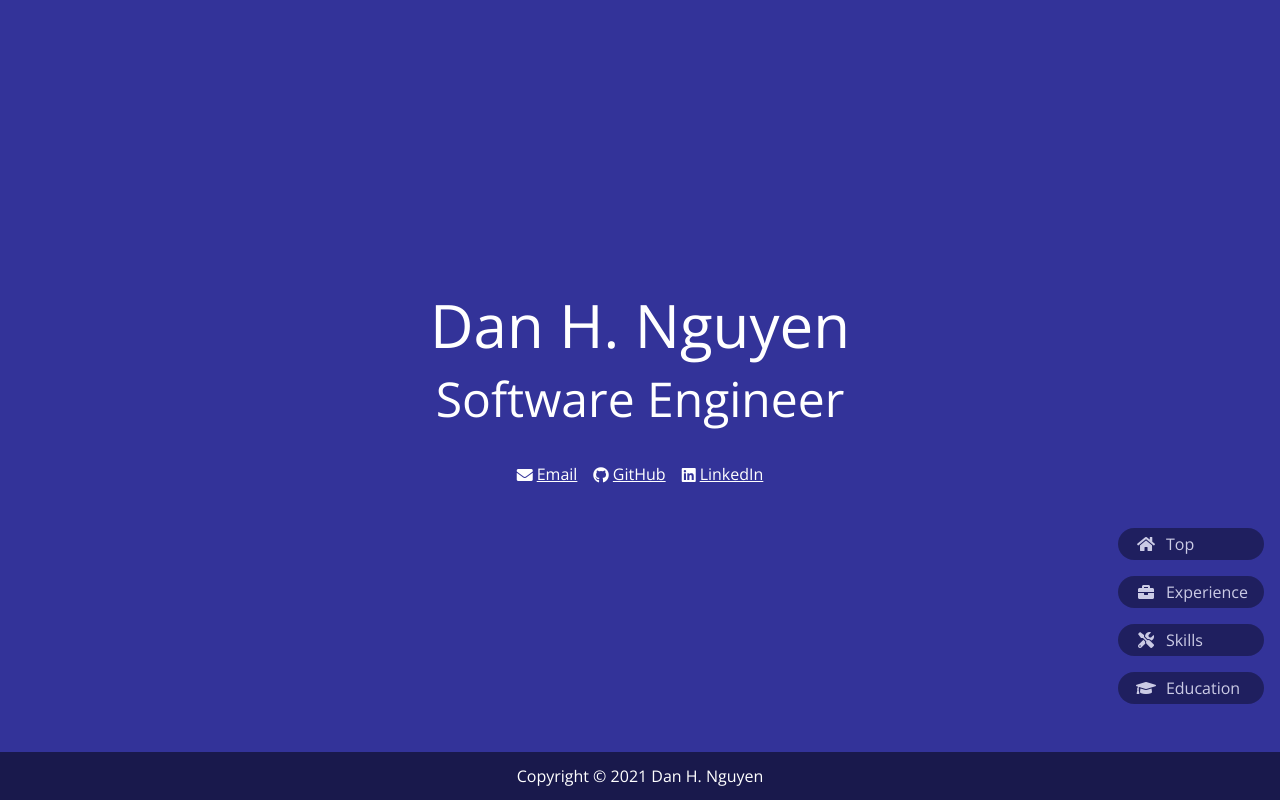
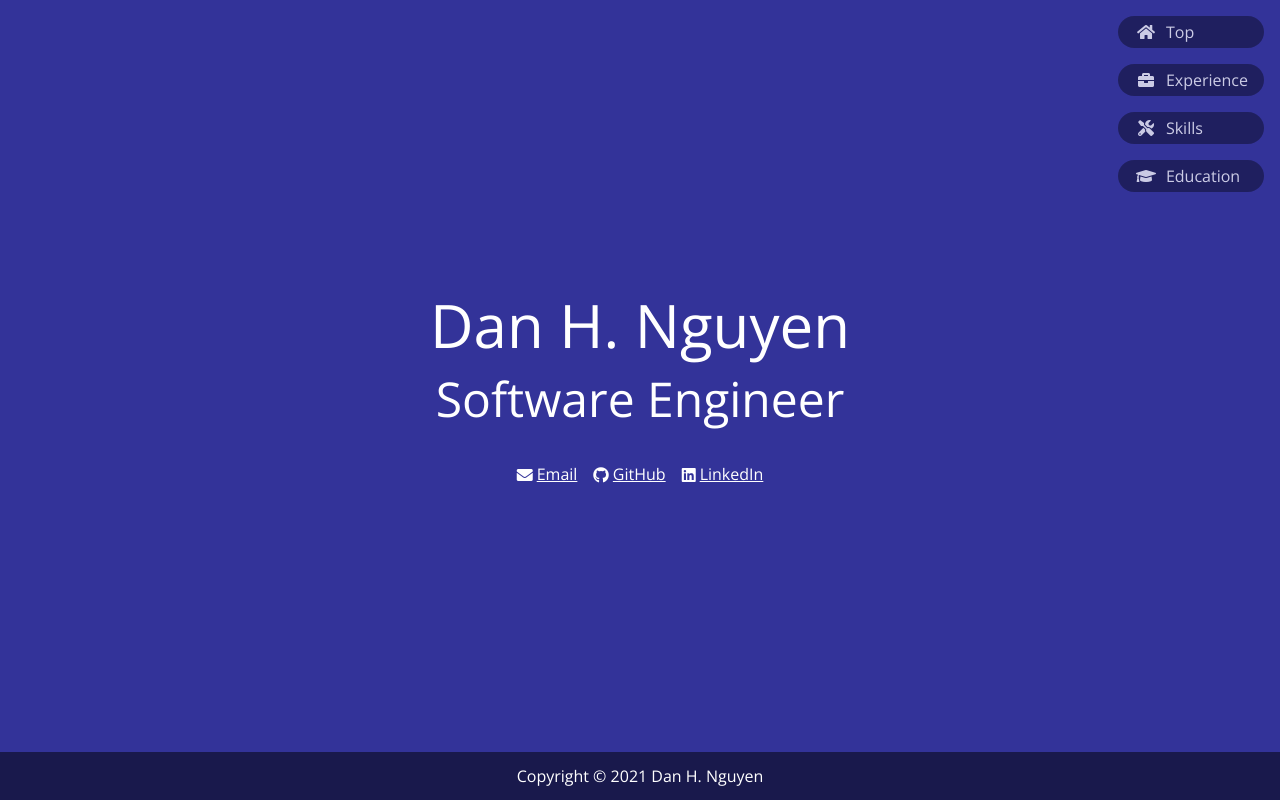
Before and after one commit to nghuudan/nghuudan.github.io, a React app: page / in a window 1280 px wide. Built offline with nearby package versions, Linux system fonts and the light colour scheme.

Commit message:
Remove buggy scroll snap styles

```diff
--- a/src/components/app/app.module.scss
+++ b/src/components/app/app.module.scss
@@ -5,7 +5,6 @@
   box-sizing: border-box;
   min-height: 100%;
   padding: 1rem;
-  scroll-snap-align: start;
 }
 
 .section-title {
@@ -37,8 +36,6 @@
 
 .experience-section {
   background-color: $experience-bg-color;
-  height: 100%;
-  overflow: auto;
 }
 
 .skills-section {
--- a/src/components/nav-menu/nav-menu.module.scss
+++ b/src/components/nav-menu/nav-menu.module.scss
@@ -2,10 +2,10 @@
 @import '../../vars';
 
 .nav-menu {
-  bottom: 6rem;
   display: block;
   position: fixed;
   right: 1rem;
+  top: 1rem;
 }
 
 .nav-list {
--- a/src/main.scss
+++ b/src/main.scss
@@ -25,7 +25,6 @@ html {
   overflow: auto;
   position: fixed;
   scroll-behavior: smooth;
-  scroll-snap-type: y mandatory;
   top: 0;
   width: 100%;
 }
```
Also changed, not shown: 4 other files (tests, documents, lock files or other folders).
